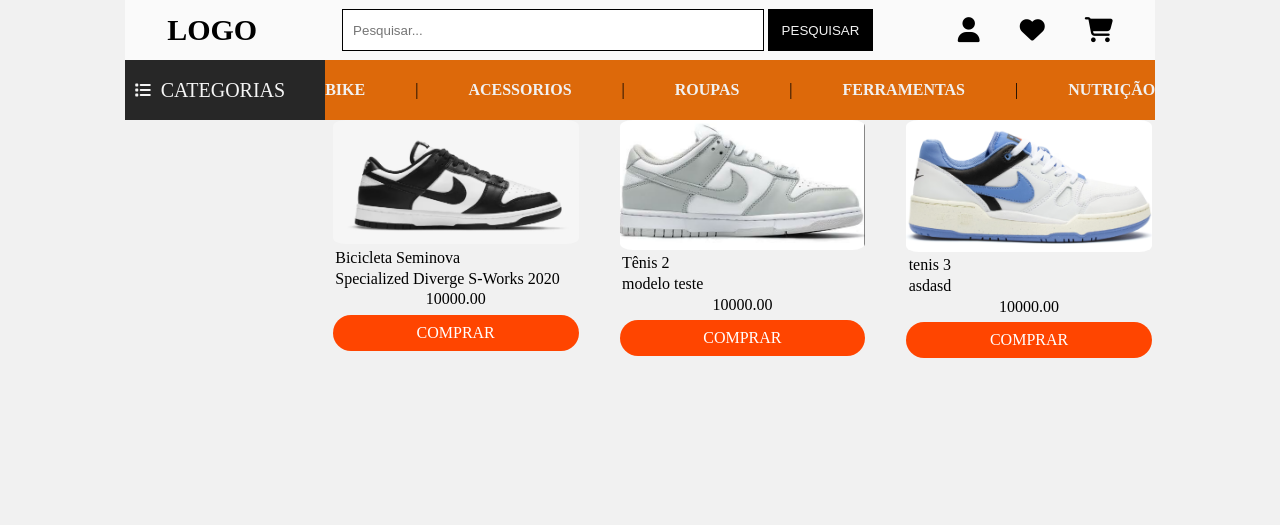
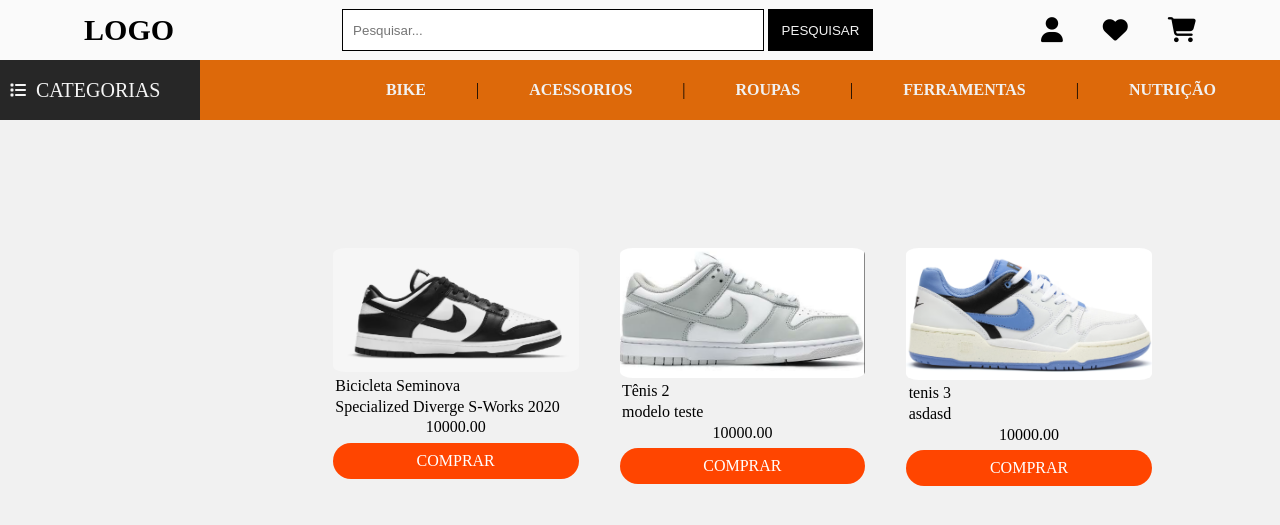
Before and after one commit to MarcusVBMoreira/Bike-Sports-Gaspar, a PHP site: page /montain_bike.php in a window 1280 px wide. Shown: the top 525 px of the page. Run offline with PHP 8.4, Linux system fonts and the light colour scheme; data comes from the database, SQL or seed files in the repository.

Commit message:
colocando header na pag de produtos

```diff
--- a/assets/css/header_footer.css
+++ b/assets/css/header_footer.css
@@ -13,6 +13,10 @@
     width: 100%;
     height: 35px;
     background-color: #eeeeee;
+}
+
+header{
+    width: 100%;
 }
 
 .info-list{
--- a/assets/css/view_produtos.css
+++ b/assets/css/view_produtos.css
@@ -3,6 +3,7 @@
     width: 80%;
     display: flex;
     flex-direction: column;
+    margin-top: 10%;
 }
 .localizacao_pagina{
     width: 100%;
```
